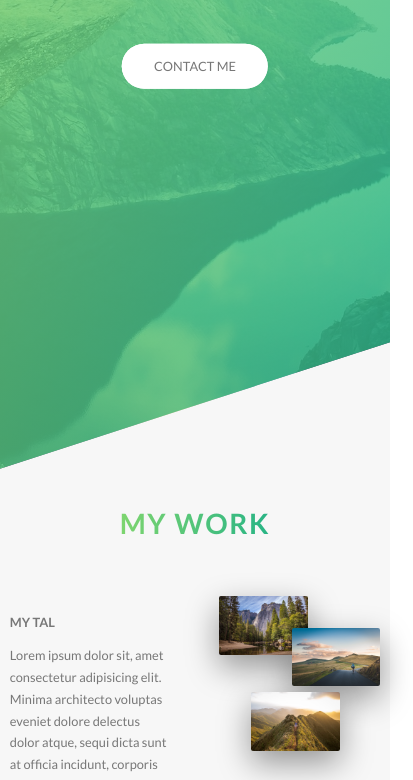
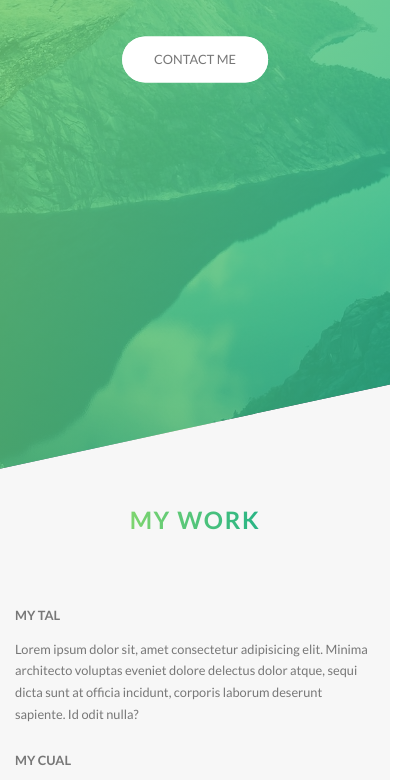
Before and after one commit to kevinfb92/myportfolio, a website: page index.html in a window 390 px wide. Shown: the part 333-1113 px from the top of the page, 413 px wide, since content can reach past the window. Drawn offline with Linux system fonts and the light colour scheme.

Commit message:
responsive layout

```diff
--- a/sass/abstracts/_variables.scss
+++ b/sass/abstracts/_variables.scss
@@ -15,8 +15,10 @@ $color-white: #fff;
 $color-black: #000;
 $color-gray-light-1: #f7f7f7;
 $color-grey-2 : #eeeeee;
+
 $grid-width: 114rem;
 $gutter-vertical: 8rem;
+$gutter-vertical-small: 4rem;
 $gutter-horizontal: 6rem;
 
 
--- a/sass/base/_typography.scss
+++ b/sass/base/_typography.scss
@@ -18,7 +18,10 @@ body {
       letter-spacing: 1rem;
 
       animation: moveInLeft 1s ease-out;
-
+      @include respond(phone){
+        letter-spacing: 0.5rem;
+        font-size: 5rem;
+      }
     }
 
     &--secondary{
@@ -28,6 +31,10 @@ body {
       letter-spacing: 1rem;
 
       animation: moveInRight 1s ease-out;
+
+      @include respond(phone){
+        letter-spacing: 0.2rem;
+      }
     }
   }
 
@@ -42,7 +49,12 @@ body {
     color:transparent;
     text-align: center;
 
-    &:hover{
+    @include respond(phone){
+      font-size: 2.5rem;
+    }
+
+    @include respond(tab-port){
+      font-size: 3rem;
     }
   }
 
--- a/sass/layout/_footer.scss
+++ b/sass/layout/_footer.scss
@@ -2,6 +2,8 @@
     padding: 10rem 0;
     background-color: $color-gray-darkest;
     font-size: 1.4rem;
+    @include respond(tab-port){
+    }
 
     &__logo-box{
         text-align: center;
@@ -19,6 +21,13 @@
         display: inline-block;
         padding: 2rem 0;
         margin-left: 11rem;
+
+
+        @include respond(tab-port){
+            width: 100%;
+            text-align: center;
+            margin-left: 0;
+        }
 
     }
 
@@ -51,8 +60,6 @@
             color: $color-primary;
             box-shadow: 0 1rem 2rem rgba($color-black, 0.5);
             transform: scale(1.2);
-
-
         }
     }
 
@@ -62,5 +69,9 @@
         padding-top: 2rem;
         color: $color-gray-light-1;
         float: right;
+
+        @include respond(tab-port){
+            float: none;
+        }
     }
 }
--- a/sass/layout/_grid.scss
+++ b/sass/layout/_grid.scss
@@ -4,6 +4,15 @@
   margin: 0 auto;
   &:not(:last-child){
     margin-bottom: $gutter-vertical;
+  }
+  @include respond(tab-port){
+    margin-bottom: $gutter-vertical-small;
+  }
+  @include respond(tab-port){
+    max-width: 50rem;
+  }
+  @include respond(phone){
+    max-width: 45rem;
   }
 
   @include clearfix;
@@ -13,6 +22,7 @@
     &:not(:last-child){
       margin-right: $gutter-horizontal;
     }
+    width: 100% !important;
   }
 
 
--- a/sass/layout/_header.scss
+++ b/sass/layout/_header.scss
@@ -6,6 +6,11 @@
     -webkit-clip-path: polygon(0 0, 100% 0, 100% 80vh, 0 100%);
     clip-path: polygon(0 0, 100% 0, 100% 80vh, 0 100%);
     position: relative;
+
+    @include respond(tab-port){
+      -webkit-clip-path: polygon(0 0, 100% 0, 100% 85vh, 0 100%);
+      clip-path: polygon(0 0, 100% 0, 100% 85vh, 0 100%);
+    }
 
     &__logo{
       height: 3.5rem;
--- a/sass/layout/_navigation.scss
+++ b/sass/layout/_navigation.scss
@@ -14,6 +14,16 @@
     z-index: 3000;
     cursor: pointer;
     text-align: center;
+
+    @include respond(tab-port){
+      top: 4rem;
+      right: 4rem;
+    }
+    @include respond(phone){
+      top: 3rem;
+      right: 3rem;
+    }
+
   }
 
   &__background{
@@ -28,6 +38,15 @@
     z-index: 1000;
     box-shadow: 0 1rem 3rem rgba($color-black, .1);
     transition: all .8s;
+
+    @include respond(tab-port){
+      top: 4.5rem;
+      right: 4.5rem;
+    }
+    @include respond(phone){
+      top: 3.5rem;
+      right: 3.5rem;
+    }
   }
 
 
```
Also changed, not shown: css/style.css.
